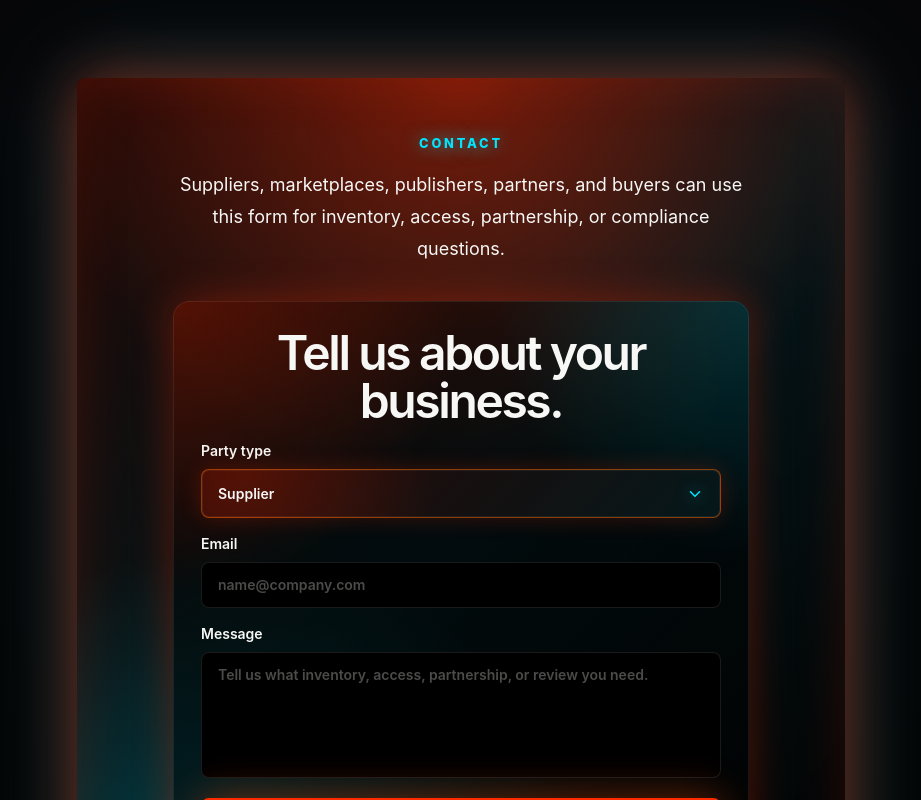
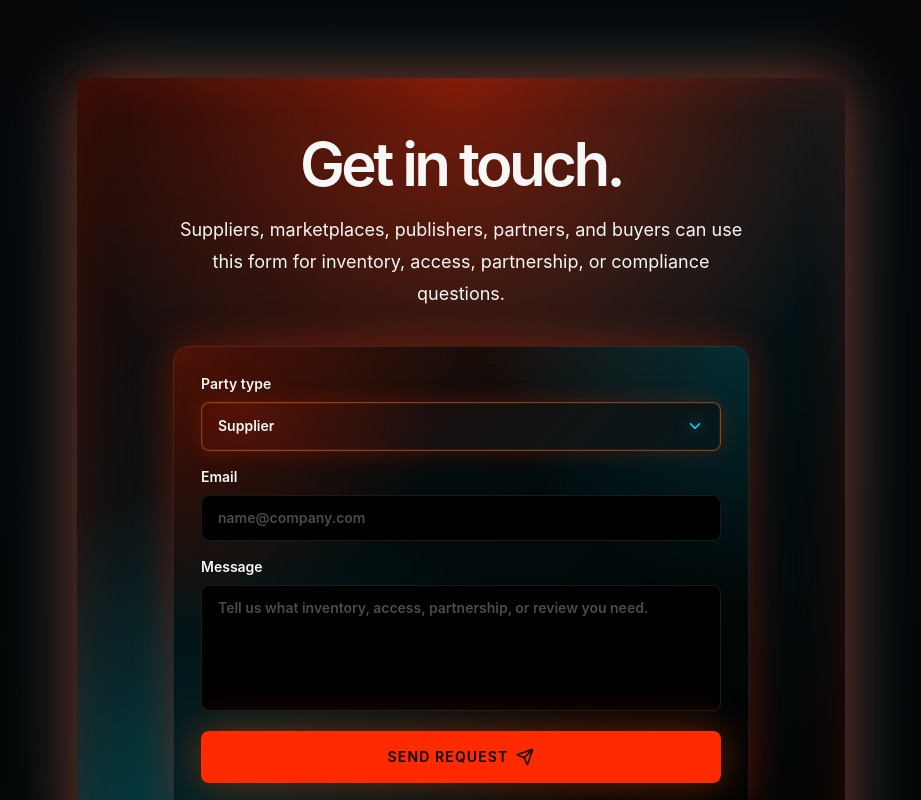
Before and after one commit to kaliplayhq/kaliplay-web, a Next.js app: page /en in a window 1280 px wide. Shown: the part 3320-4120 px from the top of the page, without its empty margins (179-1100 px from the left). Built offline with nearby package versions, Linux system fonts and the light colour scheme.

Commit message:
Update contact form placement

```diff
--- a/src/components/ContactRequestForm.tsx
+++ b/src/components/ContactRequestForm.tsx
@@ -11,11 +11,12 @@ type ContactRequestFormProps = {
   emailTo?: string;
   subjectPrefix?: string;
   large?: boolean;
+  showTitle?: boolean;
 };
 
 type Status = "idle" | "sending" | "success" | "error";
 
-export function ContactRequestForm({ locale, emailTo = "info@kaliplay.com", subjectPrefix = "Kaliplay contact request", large = false }: ContactRequestFormProps) {
+export function ContactRequestForm({ locale, emailTo = "info@kaliplay.com", subjectPrefix = "Kaliplay contact request", large = false, showTitle = true }: ContactRequestFormProps) {
   const text = getCopy(locale).form;
   const partyTypes = text.parties;
   const [party, setParty] = useState(partyTypes[0]);
@@ -76,7 +77,7 @@ export function ContactRequestForm({ locale, emailTo = "info@kaliplay.com", subj
 
   return (
     <form className="contact-form grid gap-4" onSubmit={submitRequest}>
-      <h2 className={`font-semibold tracking-[-0.05em] text-bone ${large ? "text-center text-4xl sm:text-5xl" : "text-3xl"}`}>{text.title}</h2>
+      {showTitle ? <h2 className={`font-semibold tracking-[-0.05em] text-bone ${large ? "text-center text-4xl sm:text-5xl" : "text-3xl"}`}>{text.title}</h2> : null}
       <div className="grid gap-2 text-sm font-semibold text-bone/72">
         <span id="party-label">{text.party}</span>
         <div ref={partyRef} className="party-dropdown" data-open={partyOpen} onKeyDown={(event) => event.key === "Escape" && setPartyOpen(false)}>
--- a/src/components/HomePage.tsx
+++ b/src/components/HomePage.tsx
@@ -197,12 +197,12 @@ export function HomePage({ locale, copy }: HomePageProps) {
 
       <section className="relative z-10 px-4 py-24 sm:px-6">
         <div className="cta-panel mx-auto max-w-3xl p-8 text-center sm:p-14">
-          <div className="cta-kicker">{copy.pages.contact.eyebrow}</div>
-          <p className="mx-auto mt-3 max-w-xl text-lg leading-8 text-bone/68">
+          <h2 className="mx-auto max-w-3xl text-4xl font-semibold leading-tight tracking-[-0.06em] text-bone sm:text-6xl">{copy.pages.contact.title}</h2>
+          <p className="mx-auto mt-5 max-w-xl text-lg leading-8 text-bone/68">
             {copy.pages.contact.body}
           </p>
           <div className="contact-panel mx-auto mt-9 max-w-xl rounded-[16px] p-6 text-left sm:p-7">
-            <ContactRequestForm locale={locale} large />
+            <ContactRequestForm locale={locale} showTitle={false} />
           </div>
         </div>
       </section>
--- a/src/components/InfoPage.tsx
+++ b/src/components/InfoPage.tsx
@@ -32,7 +32,7 @@ export function InfoPage({ locale, copy, page }: InfoPageProps) {
 
             {page === "contact" ? (
               <div className="contact-panel mt-10 rounded-[8px] p-5">
-                <ContactRequestForm locale={locale} />
+                <ContactRequestForm locale={locale} showTitle={false} />
               </div>
             ) : null}
 
```
